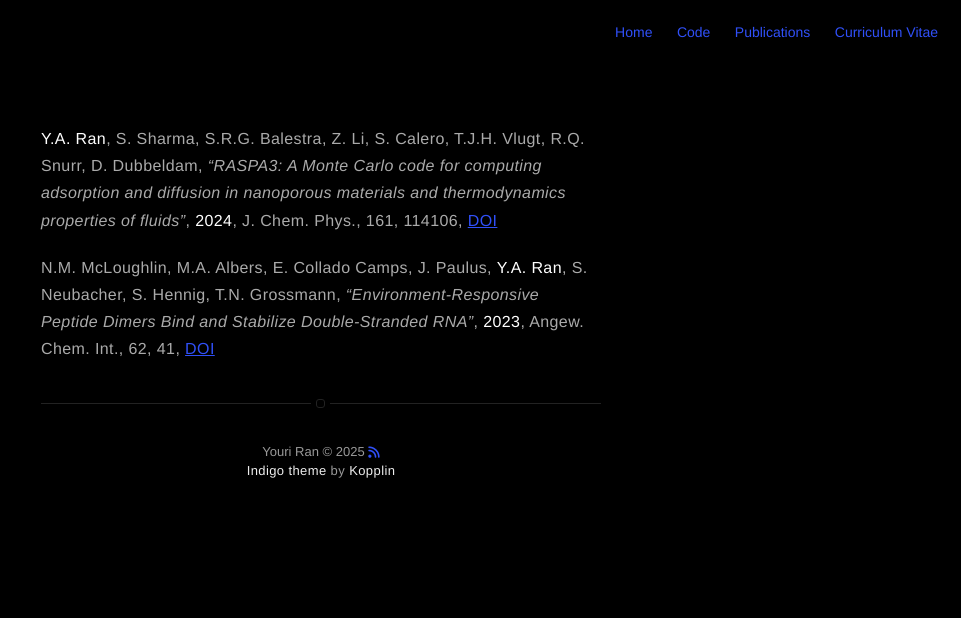
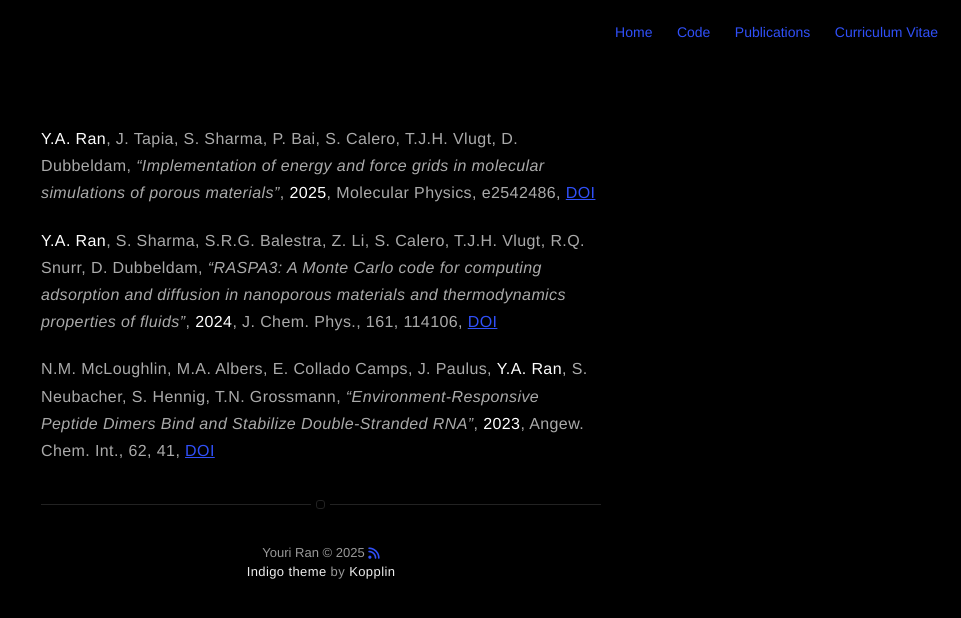
Before and after one commit to YouriRan/youriran.github.io, a Jekyll site: the page built from publications.markdown, in a window 1280 px wide. Shown: the top 618 px of the page, without its empty margins (319-1280 px from the left). Built offline with Jekyll 4.4.1, drawn with Linux system fonts in a browser that asks for light colours; nearby versions of some CDN libraries.

Commit message:
add paper

```diff
--- a/publications.markdown
+++ b/publications.markdown
@@ -4,6 +4,8 @@ title: Publications
 permalink: /publications
 ---
 
+**Y.A. Ran**, J. Tapia, S. Sharma, P. Bai, S. Calero, T.J.H. Vlugt, D. Dubbeldam, _"Implementation of energy and force grids in molecular simulations of porous materials"_, **2025**, Molecular Physics, e2542486, [DOI](https://doi.org/10.1080/00268976.2025.2542486)
+
 **Y.A. Ran**, S. Sharma, S.R.G. Balestra, Z. Li, S. Calero, T.J.H. Vlugt, R.Q. Snurr, D. Dubbeldam, _"RASPA3: A Monte Carlo code for computing adsorption and diffusion in nanoporous materials and thermodynamics properties of fluids"_, **2024**, J. Chem. Phys., 161, 114106, [DOI](https://doi.org/10.1063/5.0226249)
 
 N.M. McLoughlin, M.A. Albers, E. Collado Camps, J. Paulus, **Y.A. Ran**, S. Neubacher, S. Hennig, T.N. Grossmann, _"Environment-Responsive Peptide Dimers Bind and Stabilize Double-Stranded RNA"_, **2023**, Angew. Chem. Int., 62, 41, [DOI](https://doi.org/10.1002/anie.202308028)
```
